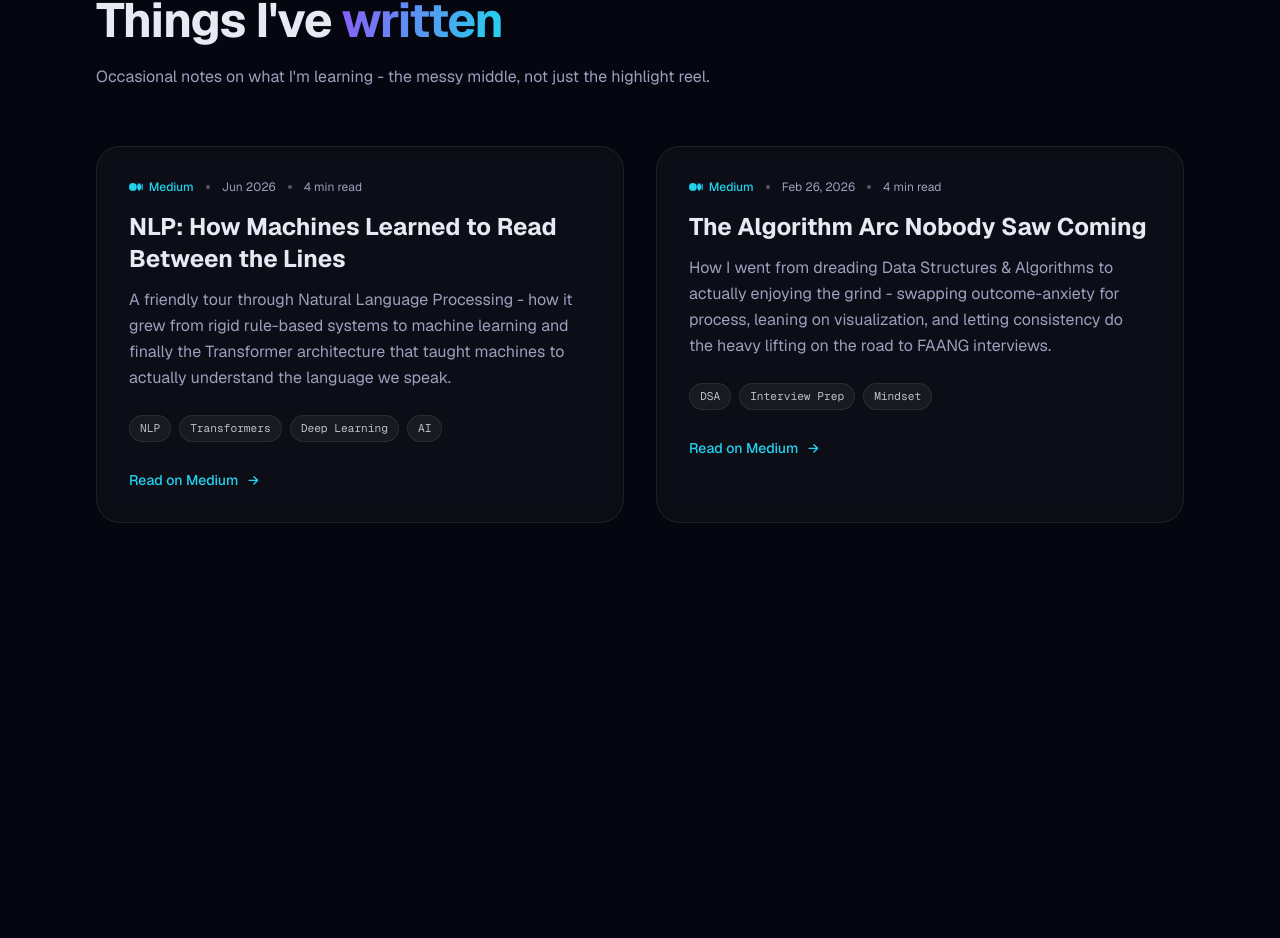
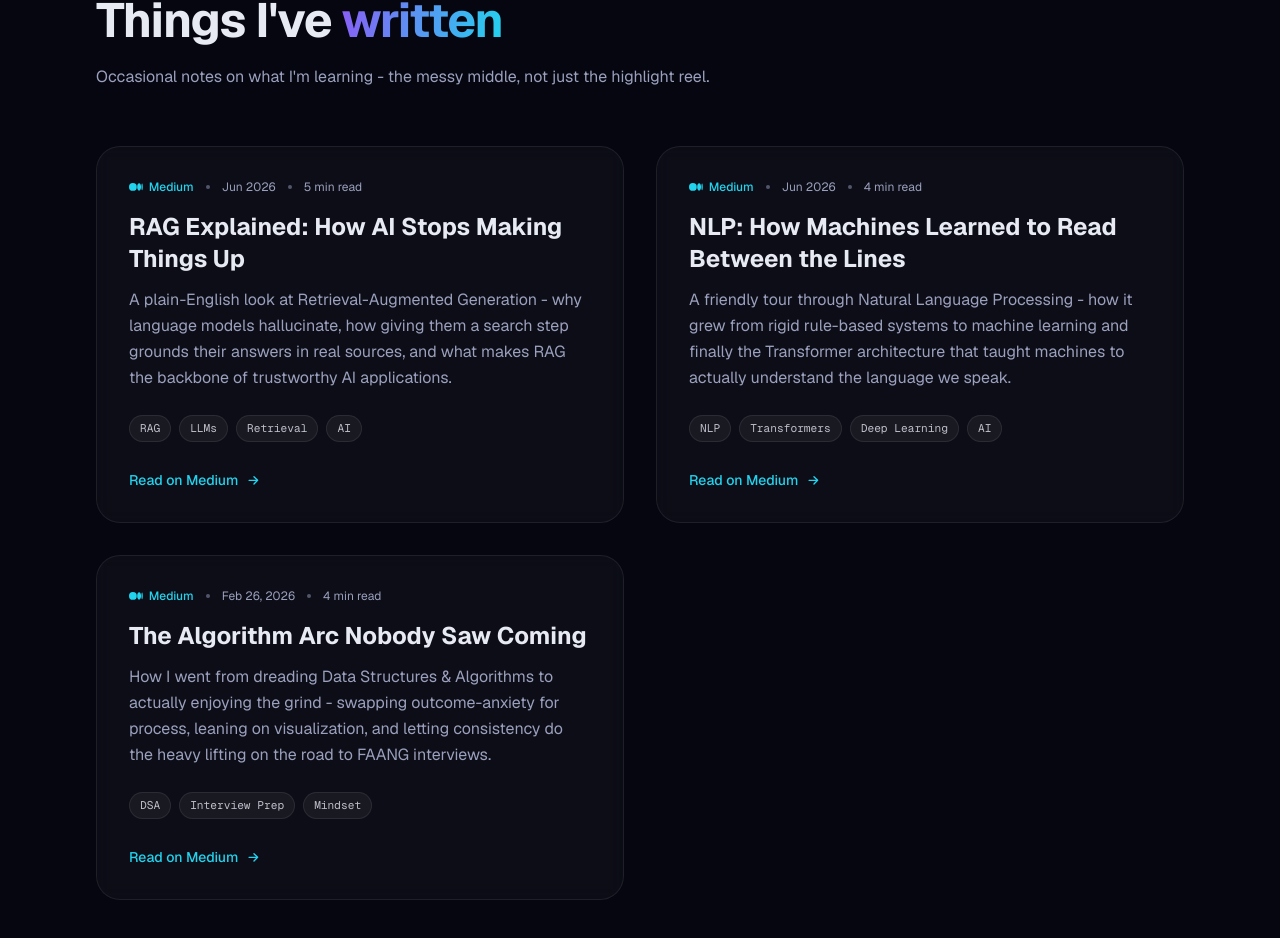
Before and after one commit to sakshigangwani/Sakshi-Portfolio-CS, a Next.js app: page / in a window 1280 px wide. Shown: the part 7519-8457 px from the top of the page. Before the commit the page ends 8170 px from the top, so only its background shows below. Built offline with nearby package versions, Linux system fonts and the light colour scheme.

Commit message:
added one writing on RAG

```diff
--- a/src/components/Writing.tsx
+++ b/src/components/Writing.tsx
@@ -1,4 +1,13 @@
 const POSTS = [
+  {
+    title: "RAG Explained: How AI Stops Making Things Up",
+    blurb:
+      "A plain-English look at Retrieval-Augmented Generation - why language models hallucinate, how giving them a search step grounds their answers in real sources, and what makes RAG the backbone of trustworthy AI applications.",
+    href: "https://medium.com/@gangwani.sakshi15/rag-explained-how-ai-stops-making-things-up-0a5de06a2d38",
+    date: "Jun 2026",
+    readingTime: "5 min read",
+    tags: ["RAG", "LLMs", "Retrieval", "AI"],
+  },
   {
     title: "NLP: How Machines Learned to Read Between the Lines",
     blurb:
```
